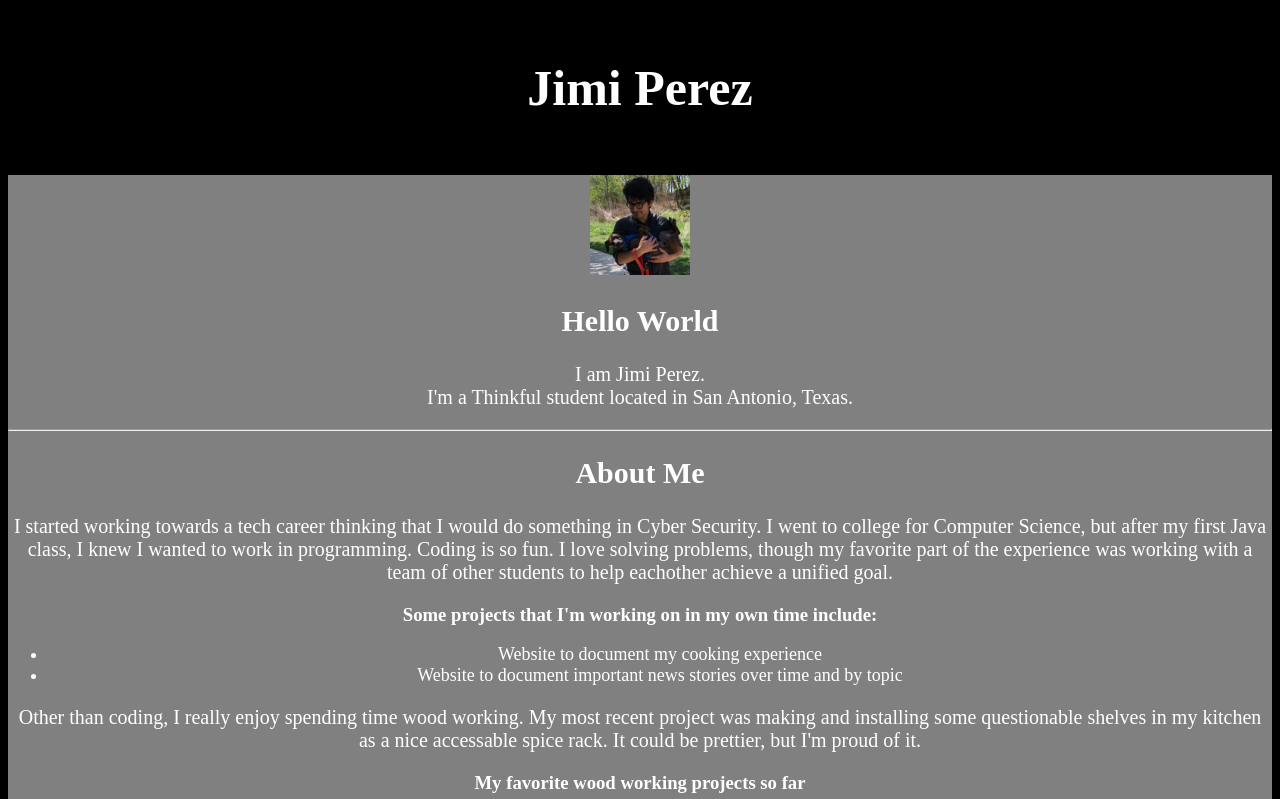
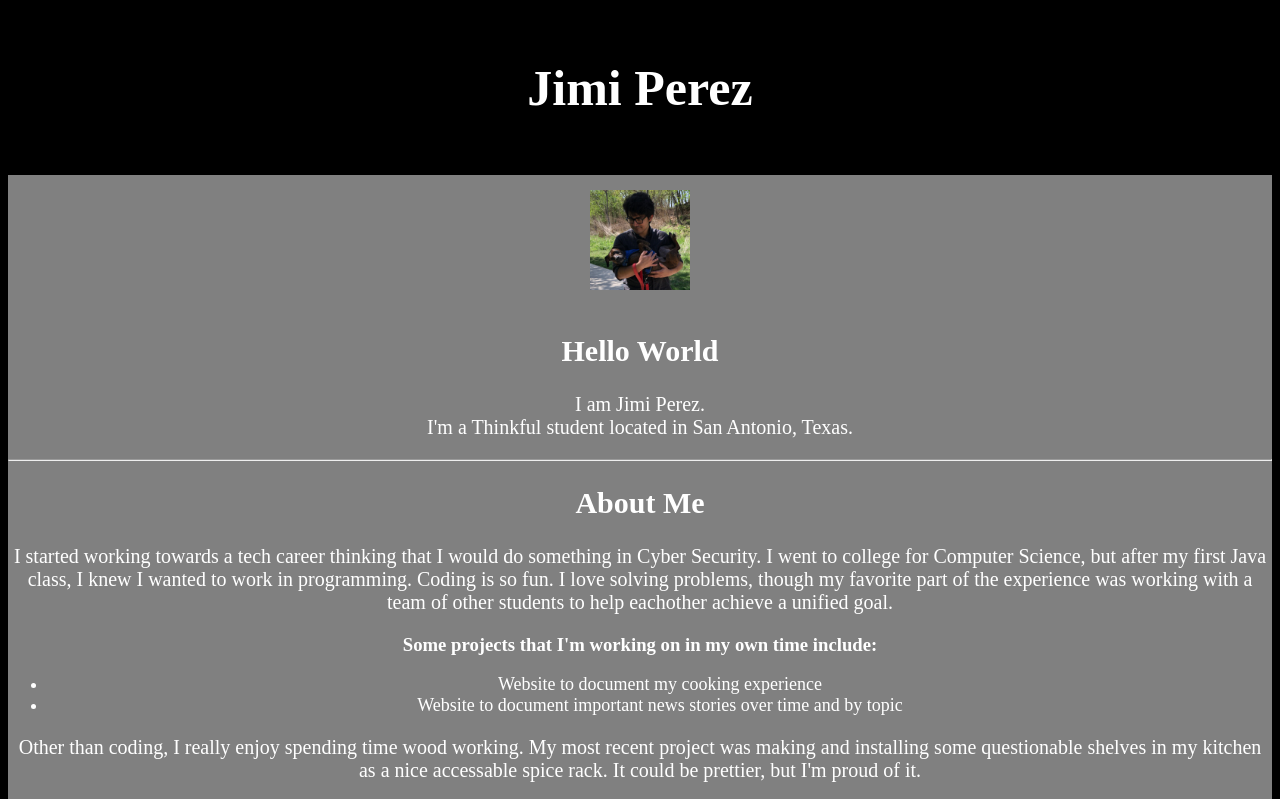
Before and after one commit to JimiPerez/portfolioDraft, a plain HTML site: page index.html in a window 1280 px wide. Shown: the top 799 px of the page. Drawn offline with Linux system fonts and the light colour scheme.

Commit message:
Update style.css
Add a margin to the image

```diff
--- a/style.css
+++ b/style.css
@@ -35,3 +35,6 @@ a:active {
 ol, ul {
   font-size: 18px;
 }
+img{
+  margin: 15px;
+}
```
